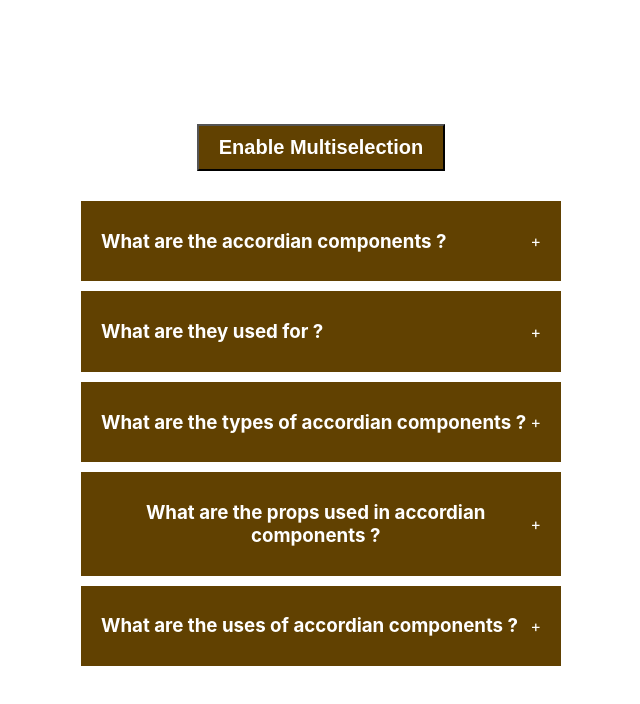
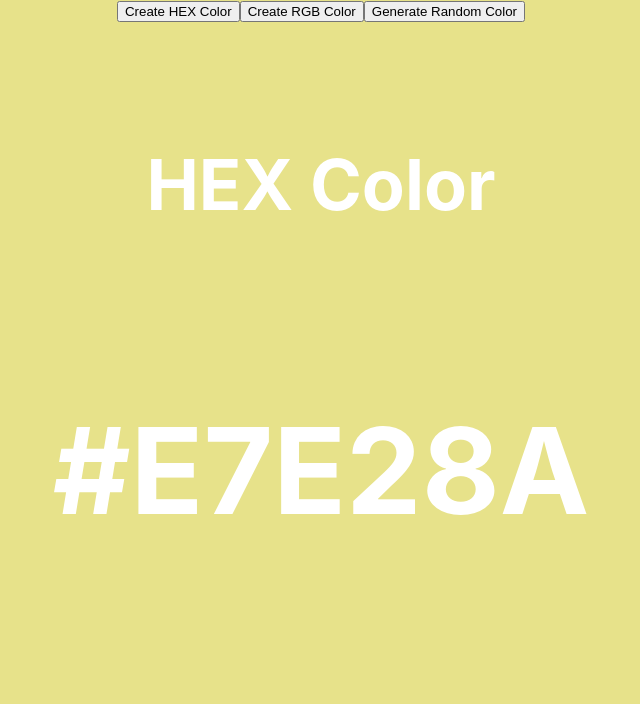
Before and after one commit to theritikkk/25_React_projects, a React (Create React App) app in the folder project_1/: page / in a window 1280 px wide. Shown: the top 704 px of the page, without its empty margins (319-959 px from the left). Built offline with nearby package versions, Linux system fonts and the light colour scheme.

Commit message:
made a new project of color generation

```diff
--- a/project_1/src/App.js
+++ b/project_1/src/App.js
@@ -1,11 +1,15 @@
 
 import './App.css';
 import Accordian from './components/accordian';
+import RandomColor from './components/random-color';
 
 function App() {
   return (
     <div className="App">
-      <Accordian />
+
+      {/* <Accordian /> */}
+
+      <RandomColor/>
     </div>
   );
 }
--- /dev/null
+++ b/project_1/src/components/random-color/index.jsx
@@ -0,0 +1,72 @@
+import { useEffect, useState } from "react";
+
+
+export default function RandomColor() {
+
+    const [typeOfColor, setTypeOfColor] = useState('hex');
+    const [color, setColor] = useState('#000000');
+
+    function randomColorUtility(length) {
+        return Math.floor(Math.random()*length)
+    }
+
+    function handelRandomHEXColor() {
+        const hex = [0, 1, 2, 3, 4, 5, 6, 7, 8, 9, "A", "B", "C", "D", "E", "F"];
+        let hexColor = '#';
+
+        for(let i =  0; i < 6; i++) {
+            hexColor += hex[randomColorUtility(hex.length)]
+        }
+
+        console.log(hexColor);
+
+        setColor(hexColor);
+    }
+
+    function handelRandomRGBColor() {
+        const r = randomColorUtility(256);
+        const g = randomColorUtility(256);
+        const b = randomColorUtility(256);
+
+        setColor(`rgb(${r},${g},${b})`);
+    }
+
+    useEffect(() => {
+        if(typeOfColor === "rgb") {
+            handelRandomRGBColor();
+        }
+
+        else {
+            handelRandomHEXColor();
+        }
+
+    }, [typeOfColor]);
+
+    return (
+        <div style={{
+            width : '100vw',
+            height : '100vh',
+            background : color,
+
+        }}>
+
+        <button onClick={() => setTypeOfColor('hex')} > Create HEX Color </button>
+        <button onClick={() => setTypeOfColor('rgb')} > Create RGB Color </button>
+        <button onClick={typeOfColor === 'hex' ? handelRandomHEXColor : handelRandomRGBColor}> Generate Random Color </button>
+
+        <div style={{
+            display : 'flex',
+            justifyContent : 'center',
+            alignItems : 'center',
+            color : 'white',
+            fontSize : '60px',
+            marginTop : '50px',
+            flexDirection : 'column',
+            gap : '20px',
+        }}>
+            <h3> {typeOfColor === 'rgb' ? "RGB Color" : "HEX Color" } </h3>
+            <h1> {color} </h1>
+        </div>
+    </div>
+    );
+}
```
